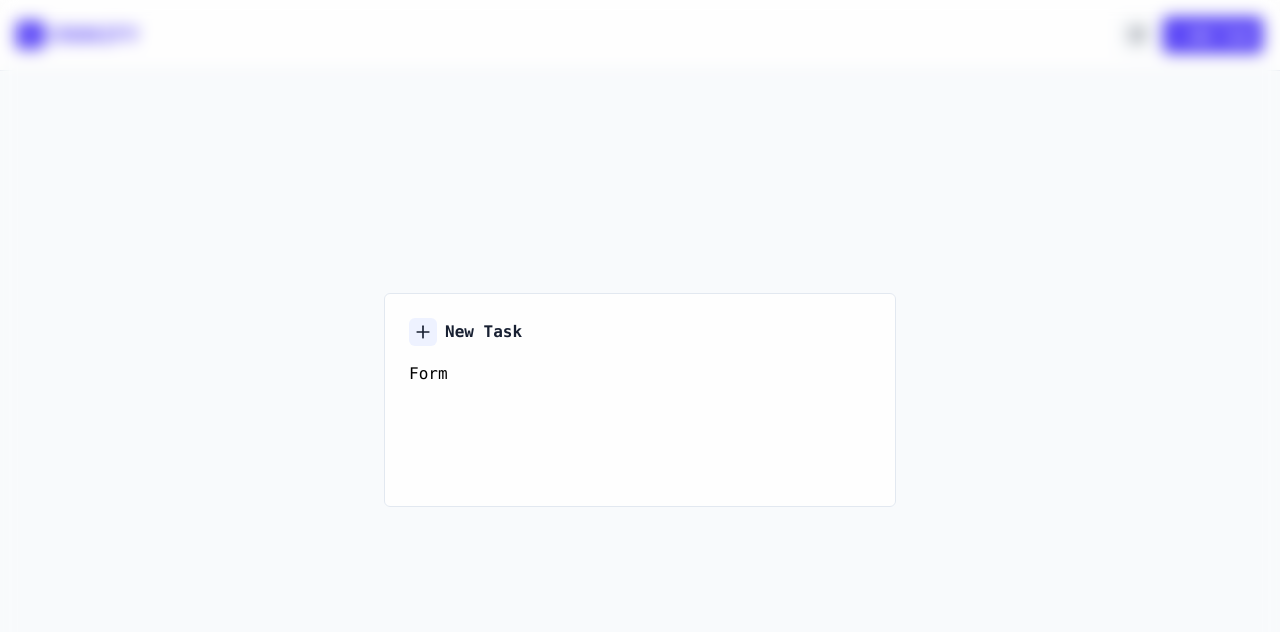
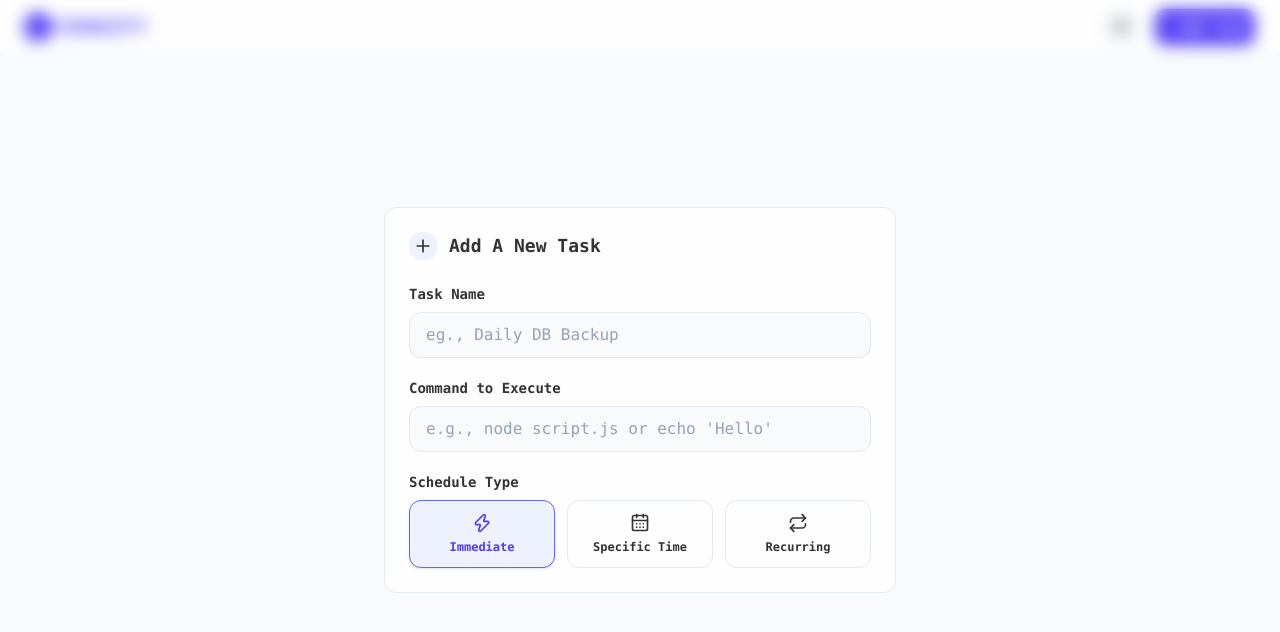
Before and after one commit to prajwl-dh/cronify, a React (Vite) app in the folder frontend/: page / in a window 1280 px wide. Both pictures are taken after a click on the button "+ Add Task". Shown: the top 632 px of the page. Built offline with nearby package versions, Linux system fonts and the light colour scheme.

Commit message:
Created few form inputs for the add task form

```diff
--- a/frontend/src/components/common/Button.tsx
+++ b/frontend/src/components/common/Button.tsx
@@ -15,7 +15,7 @@ export default function Button({
     <button
       {...props}
       className={twMerge(
-        'rounded-md border border-(--border) px-2 py-1 md:p-2 outline-none',
+        'rounded-xl border border-(--border) px-2 py-1 md:p-2 outline-none',
         className,
       )}
     >
--- a/frontend/src/components/navbar/ActionButton.tsx
+++ b/frontend/src/components/navbar/ActionButton.tsx
@@ -1,10 +1,15 @@
 import { Dialog, DialogPanel } from '@headlessui/react';
-import { Plus } from 'lucide-react';
+import { CalendarDays, Plus, Repeat, Zap } from 'lucide-react';
 import { useState } from 'react';
 import Button from '../common/Button';
 
 export default function ActionButton() {
   const [isOpen, setIsOpen] = useState(false);
+
+  const [name, setName] = useState('');
+  const [command, setCommand] = useState('');
+  const [scheduleType, setScheduleType] = useState('once');
+  const [scheduleValue, setScheduleValue] = useState('');
 
   return (
     <>
@@ -19,25 +24,89 @@ export default function ActionButton() {
         open={isOpen}
         as='div'
         className={`relative z-50 focus:outline-none font-mono`}
-        onClose={() => setIsOpen(false)}
+        onClose={() => {
+          setIsOpen(false);
+          setName('');
+          setCommand('');
+          setScheduleType('once');
+          setScheduleValue('');
+        }}
       >
         <div
           className={`flex fixed inset-0 z-50 overflow-y-auto items-center justify-center bg-transparent backdrop-blur-sm p-2`}
         >
           <DialogPanel
             transition
-            className={`flex flex-col gap-4 p-6 w-full max-w-lg rounded-md bg-(--foreground) border border-(--border) duration-100 ease-out data-closed:transform-[scale(95%)] data-closed:opacity-0`}
+            className={`flex flex-col gap-4 p-6 w-full max-w-lg rounded-xl bg-(--foreground) border border-(--border) duration-100 ease-out data-closed:transform-[scale(95%)] data-closed:opacity-0`}
           >
             {/* Title */}
-            <div className={`flex items-center gap-2 text-(--primaryText)`}>
-              <div className='bg-(--bgActive) p-1 rounded-md'>
-                <Plus className='h-5 w-5' />
+            <div
+              className={`flex items-center gap-3 text-(--primaryText) mb-2`}
+            >
+              <div className='bg-(--bgActive) p-1 rounded-xl'>
+                <Plus className='h-5 w-5 font-bold' />
               </div>
-              <span className='font-bold'>New Task</span>
+              <span className='font-bold text-lg'>Add A New Task</span>
             </div>
 
             {/* Form */}
-            <div className='h-30'>Form</div>
+            <div className='flex flex-col gap-5 text-(--primaryText)'>
+              <div className='flex flex-col gap-2'>
+                <span className='font-semibold text-sm'>Task Name</span>
+                <input
+                  value={name}
+                  onChange={(e) => setName(e.target.value)}
+                  className='w-full bg-(--background) border-[1.5px] border-(--border) rounded-xl px-4 py-2.5 placeholder:text-(--secondaryText) focus:outline-none focus:border-(--borderActive)'
+                  type='text'
+                  placeholder='eg., Daily DB Backup'
+                  required
+                />
+              </div>
+
+              <div className='flex flex-col gap-2'>
+                <span className='font-semibold text-sm'>
+                  Command to Execute
+                </span>
+                <input
+                  value={command}
+                  onChange={(e) => setCommand(e.target.value)}
+                  className='w-full bg-(--background) border-[1.5px] border-(--border) rounded-xl px-4 py-2.5 placeholder:text-(--secondaryText) focus:outline-none focus:border-(--borderActive)'
+                  type='text'
+                  placeholder="e.g., node script.js or echo 'Hello'"
+                  required
+                />
+              </div>
+
+              <div className='flex flex-col gap-2'>
+                <span className='font-semibold text-sm'>Schedule Type</span>
+                <div className='grid grid-cols-3 gap-3'>
+                  {[
+                    { id: 'once', icon: Zap, label: 'Immediate' },
+                    { id: 'date', icon: CalendarDays, label: 'Specific Time' },
+                    { id: 'cron', icon: Repeat, label: 'Recurring' },
+                  ].map((type) => (
+                    <button
+                      key={type.id}
+                      type='button'
+                      onClick={() => setScheduleType(type.id)}
+                      className={`flex flex-col items-center justify-center p-3 rounded-xl border-[1.5px] transition-all ${
+                        scheduleType === type.id
+                          ? 'bg-(--bgActive) border-(--borderActive) text-(--themeAccent) shadow-sm'
+                          : 'bg-(--foreground) border-(--border) hover:bg-(--bgActive) hover:border-(--bgActive)'
+                      }`}
+                    >
+                      <type.icon
+                        className={`w-5 h-5 mb-1.5 ${scheduleType === type.id ? 'animate-bounce-short' : ''}`}
+                      />
+                      <span className='text-xs font-semibold'>
+                        {type.label}
+                      </span>
+                    </button>
+                  ))}
+                </div>
+              </div>
+            </div>
+
             {/* Buttons */}
           </DialogPanel>
         </div>
--- a/frontend/src/components/navbar/Navbar.tsx
+++ b/frontend/src/components/navbar/Navbar.tsx
@@ -5,10 +5,10 @@ import ThemePicker from './ThemePicker';
 export default function Navbar() {
   return (
     <div className='w-full flex items-center justify-center bg-(--foreground) border-b border-(--border)'>
-      <div className='w-full max-w-416 py-2 px-2 md:p-4 flex justify-between items-center'>
+      <div className='w-full max-w-416 py-2 px-2 md:p-y4 md:px-6 flex justify-between items-center'>
         {/* Logo */}
         <div className='flex items-center gap-1 select-none cursor-pointer'>
-          <div className='p-1 rounded-sm bg-(--themeAccent)'>
+          <div className='p-1 rounded-xl bg-(--themeAccent)'>
             <Terminal className='w-3 h-3 md:w-5 md:h-5 text-white' />
           </div>
           <span className='text-md md:text-xl font-black tracking-wider text-(--themeAccent)'>
@@ -17,7 +17,7 @@ export default function Navbar() {
         </div>
 
         {/* Theme picker and action button */}
-        <div className='flex items-center gap-2 text-(--primaryText)'>
+        <div className='flex items-center gap-2 md:gap-4 text-(--primaryText)'>
           <ThemePicker />
           <ActionButton />
         </div>
--- a/frontend/src/components/navbar/ThemePicker.tsx
+++ b/frontend/src/components/navbar/ThemePicker.tsx
@@ -8,7 +8,7 @@ export default function ThemePicker() {
   return (
     <Menu>
       <MenuButton
-        className={`outline-none text-(--primaryText) p-1 md:p-2 border border-(--border) rounded-md bg-(--background) hover:bg-(--bgActive) cursor-pointer`}
+        className={`outline-none text-(--primaryText) p-1 md:p-2 border border-(--border) rounded-xl bg-(--background) hover:bg-(--bgActive) cursor-pointer`}
       >
         {theme === 'light' && <Sun className='w-4 h-4' />}
         {theme === 'dark' && <Moon className='w-4 h-4' />}
@@ -16,11 +16,11 @@ export default function ThemePicker() {
       </MenuButton>
       <MenuItems
         anchor='bottom end'
-        className={`bg-(--foreground) p-1 flex flex-col gap-1 rounded-md border border-(--border) outline-none select-none text-(--primaryText)`}
+        className={`bg-(--foreground) p-1 flex flex-col gap-1 rounded-xl border border-(--border) outline-none select-none text-(--primaryText)`}
       >
         <MenuItem>
           <div
-            className={`px-2 py-0.5 flex items-center gap-4 hover:bg-(--bgActive) hover:text-(--themeAccent) rounded-md ${theme === 'light' && 'bg-(--bgActive) text-(--themeAccent)'}`}
+            className={`px-2 py-0.5 flex items-center gap-4 hover:bg-(--bgActive) hover:text-(--themeAccent) rounded-xl ${theme === 'light' && 'bg-(--bgActive) text-(--themeAccent)'}`}
             onClick={() => setTheme('light')}
           >
             <Sun className='w-4 h-4' />
@@ -29,7 +29,7 @@ export default function ThemePicker() {
         </MenuItem>
         <MenuItem>
           <div
-            className={`px-2 py-0.5 flex items-center gap-4 hover:bg-(--bgActive) hover:text-(--themeAccent) rounded-md ${theme === 'dark' && 'bg-(--bgActive) text-(--themeAccent)'}`}
+            className={`px-2 py-0.5 flex items-center gap-4 hover:bg-(--bgActive) hover:text-(--themeAccent) rounded-xl ${theme === 'dark' && 'bg-(--bgActive) text-(--themeAccent)'}`}
             onClick={() => setTheme('dark')}
           >
             <Moon className='w-4 h-4' />
@@ -38,7 +38,7 @@ export default function ThemePicker() {
         </MenuItem>
         <MenuItem>
           <div
-            className={`px-2 py-0.5 flex items-center gap-4 hover:bg-(--bgActive) hover:text-(--themeAccent) rounded-md ${theme === 'system' && 'bg-(--bgActive) text-(--themeAccent)'}`}
+            className={`px-2 py-0.5 flex items-center gap-4 hover:bg-(--bgActive) hover:text-(--themeAccent) rounded-xl ${theme === 'system' && 'bg-(--bgActive) text-(--themeAccent)'}`}
             onClick={() => setTheme('system')}
           >
             <MonitorCog className='w-4 h-4' />
--- a/frontend/src/index.css
+++ b/frontend/src/index.css
@@ -4,8 +4,8 @@
 :root {
   --background: #f8fafc;
   --foreground: #fefefe;
-  --primaryText: #182032;
-  --secondaryText: #64748b;
+  --primaryText: #333333;
+  --secondaryText: #94a3b8;
   --border: #e2e8f0;
   --borderActive: #6366f1;
   --bgActive: #eef2ff;
@@ -17,9 +17,22 @@
   --background: #020617;
   --foreground: #0f172a;
   --primaryText: #f1f5f9;
-  --secondaryText: #94a3b8;
+  --secondaryText: #8596ad;
   --border: #1e293b;
   --borderActive: #6366f1;
   --bgActive: #191e3d;
   --themeAccent: #6366f1;
 }
+
+@keyframes bounce-short {
+  0%,
+  100% {
+    transform: translateY(0);
+  }
+  50% {
+    transform: translateY(-15%);
+  }
+}
+.animate-bounce-short {
+  animation: bounce-short 0.5s ease-in-out 1;
+}
```
